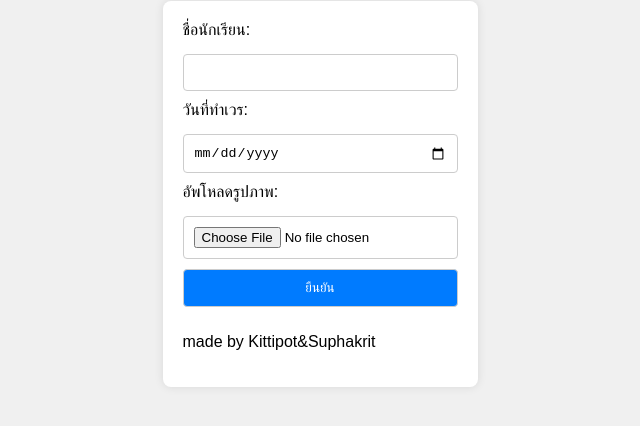
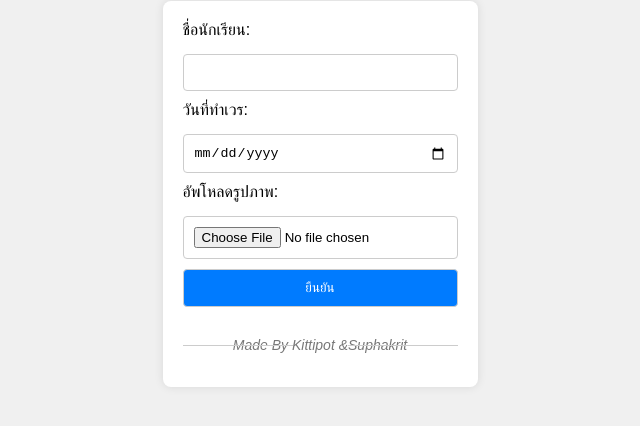
Before and after one commit to kittipotXD/check, a website: page public/index.html in a window 1280 px wide. Shown: the part 246-672 px from the top of the page, without its empty margins (320-960 px from the left). Drawn offline with Linux system fonts and the light colour scheme.

Commit message:
ตกแต่งอย่างเดียว
ตกแต่ง made by

```diff
--- a/public/index.html
+++ b/public/index.html
@@ -19,7 +19,7 @@
         <input type="file" id="dutyPhoto" name="dutyPhoto" accept="image/*" required>
 
         <button type="submit">ยืนยัน</button>
-        <p>made by Kittipot&Suphakrit </p>
+        <p class="title">Made By Kittipot &Suphakrit </p>
     </form>
     <script src="scripts.js"></script>
 </body>
--- a/public/styles.css
+++ b/public/styles.css
@@ -45,3 +45,29 @@ button {
 button:hover {
     background-color: #0056b3;
 }
+.title {
+    margin-top: 20px;
+    font-size: 14px;
+    color: #777;
+    text-align: center;
+    font-style: italic;
+    position: relative;
+}
+
+.title::before,
+.title::after {
+    content: '';
+    position: absolute;
+    top: 50%;
+    width: 40%;
+    height: 1px;
+    background-color: #ccc;
+}
+
+.title::before {
+    left: 0;
+}
+
+.title::after {
+    right: 0;
+}
```
